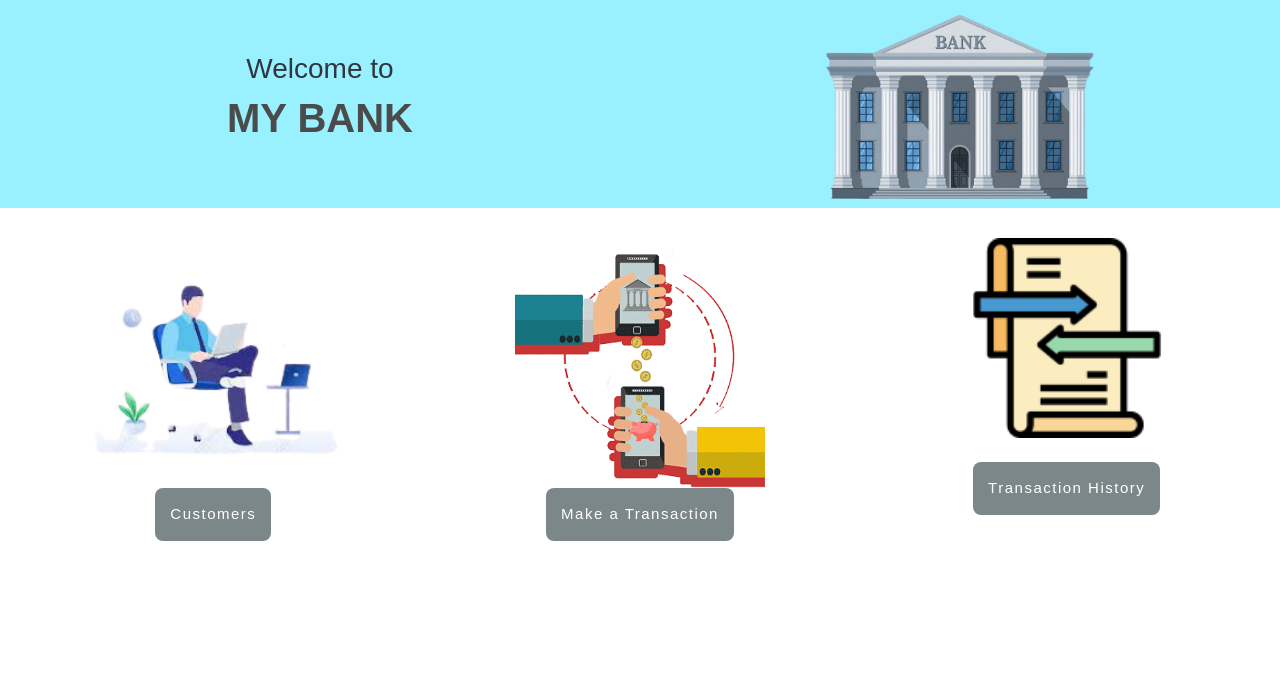
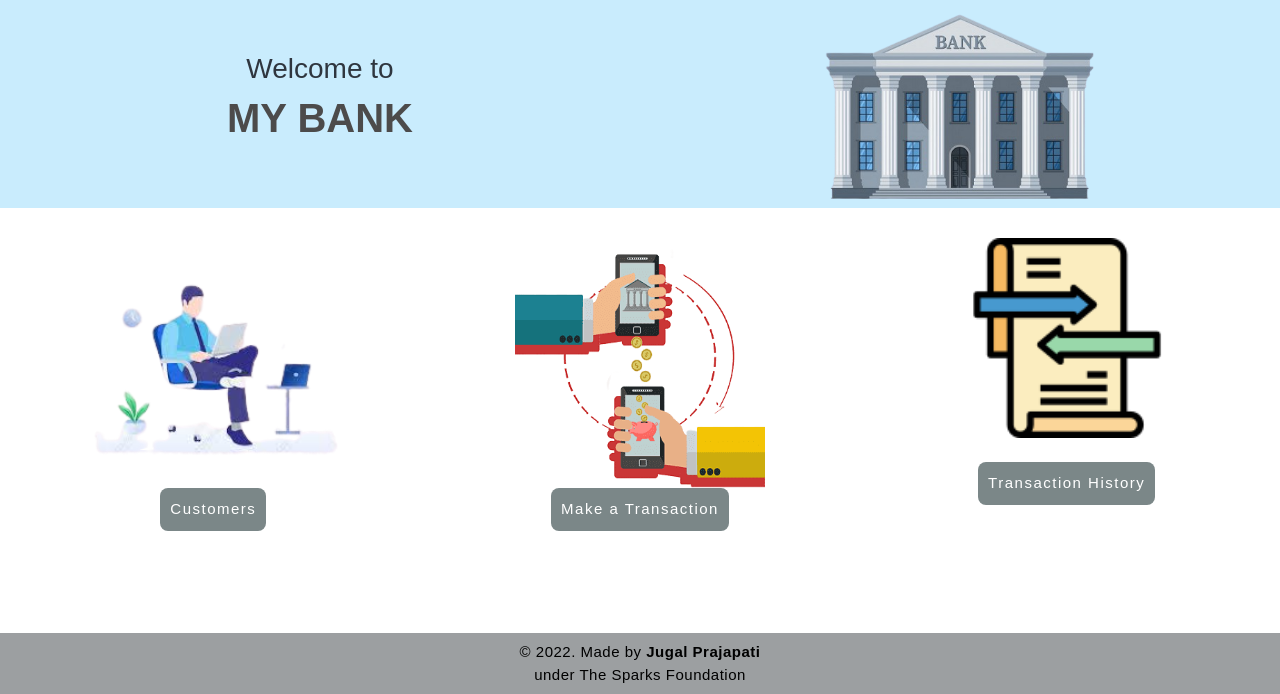
Before and after one commit to JP5402/Basic-Banking-System, a PHP site: page / in a window 1280 px wide. Shown: the part 106-800 px from the top of the page. Run offline with PHP 8.4, Linux system fonts and the light colour scheme.

Commit message:
Update style.css

```diff
--- a/css/style.css
+++ b/css/style.css
@@ -6,7 +6,7 @@
 }
 
 .intro {
-    background: #99f1ff;
+    background: #c9ecfd;
 }
 
 h1 {
@@ -22,8 +22,7 @@ h3 {
 button {
     border: none;
     border-radius: 8px;
-    padding: 15px;
-    top: 5px;
+    padding: 10px;
     background: #7B8788;
     color: white;
     color: white;
@@ -38,15 +37,18 @@ h1:hover {
 }
 
 button:hover {
-    background-color: #4C4B4B;
+    background-color: #000000;
 }
 
 footer {
-    color: #ffffff;
+    color: #000000;
     background-color: #EAF0F1;
-    background: #ffffff;
+    background: #9c9fa1;
     letter-spacing: 0.5px;
     position: fixed;
+    left: 0;
+    bottom: 0;
+    width: 100%;
 }
 
 footer p {
```
